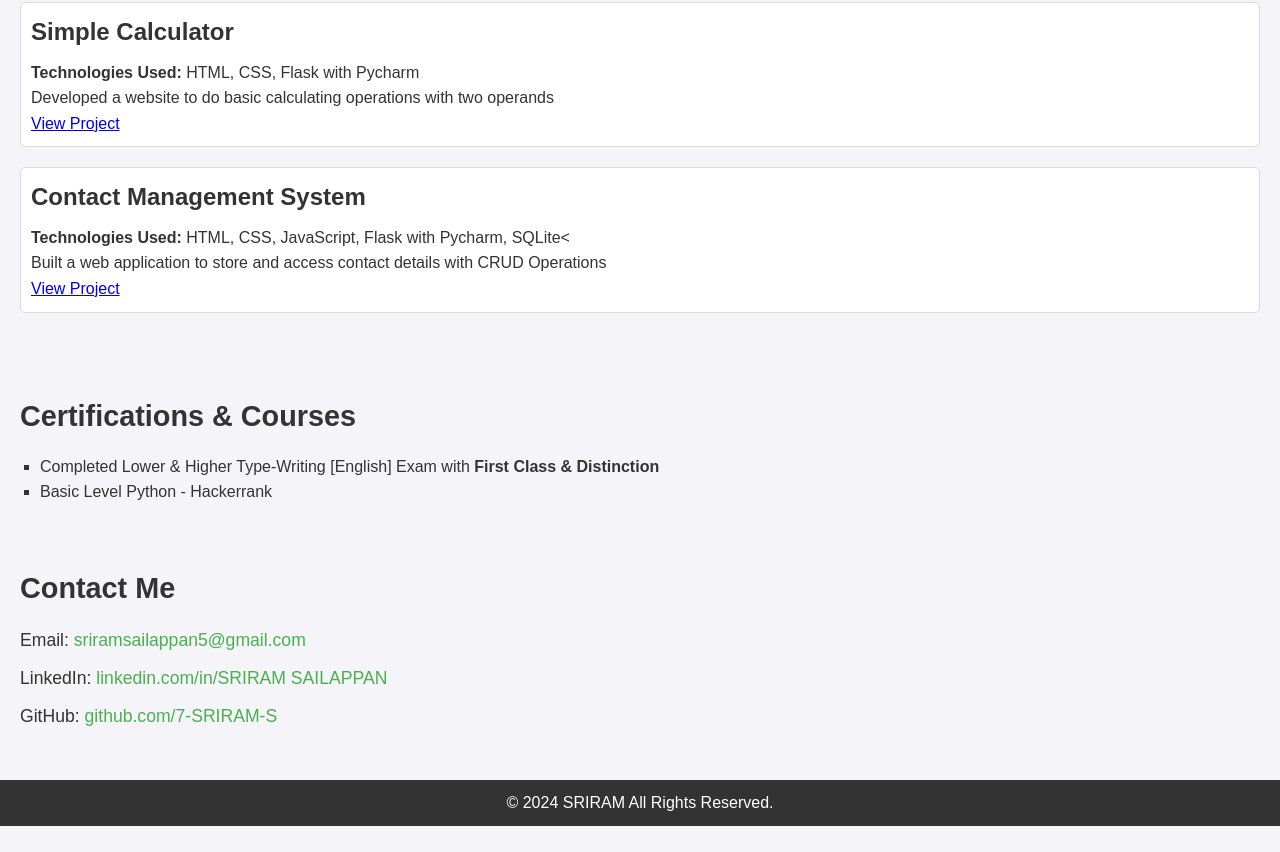
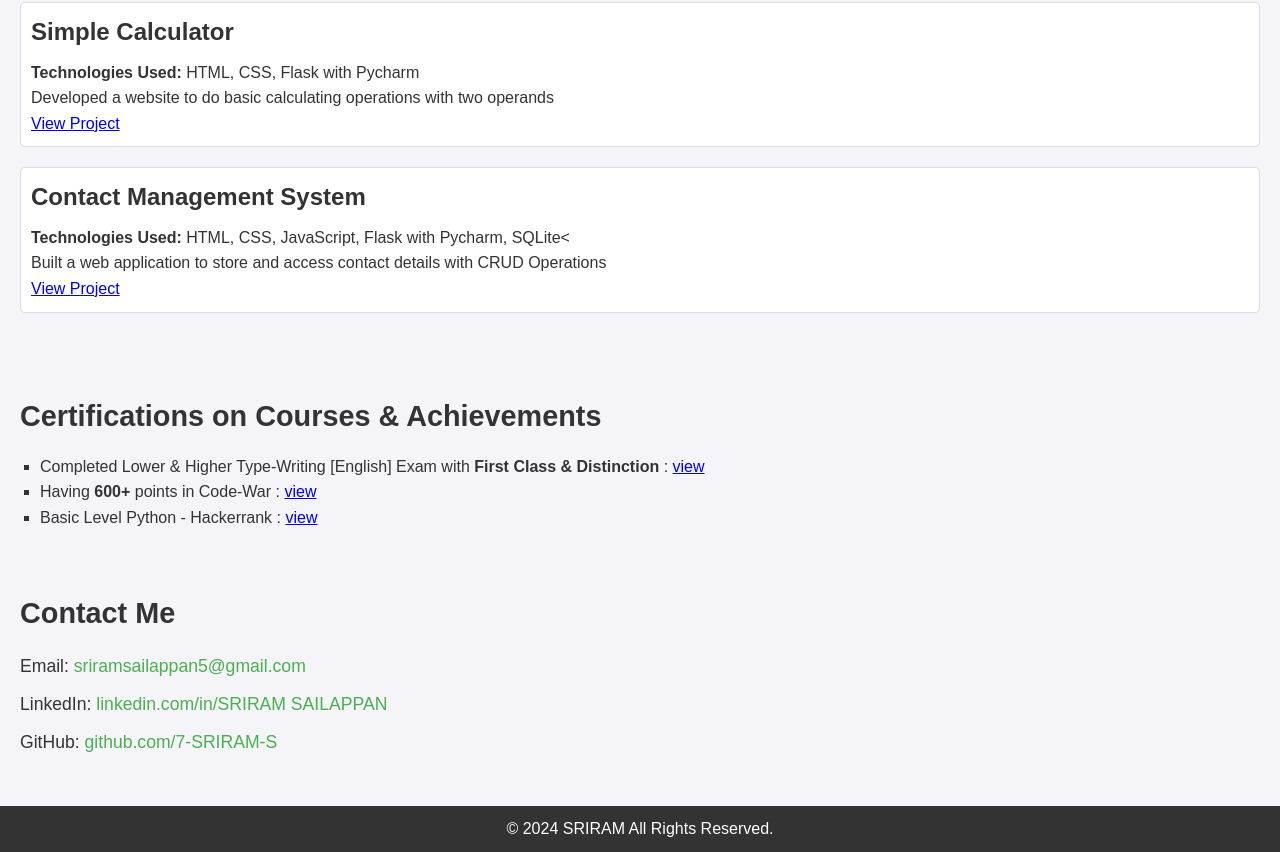
Before and after one commit to 7-SRIRAM-S/My-Portfolio, a plain HTML site: page index.html in a window 1280 px wide. Shown: the part 1108-1960 px from the top of the page. Before the commit the page ends 1934 px from the top, so only its background shows below. Drawn offline with Linux system fonts and the light colour scheme.

Commit message:
Update index.html

```diff
--- a/index.html
+++ b/index.html
@@ -190,10 +190,12 @@ footer {
 
     <!-- Certifications Section -->
     <section id="certifications">
-        <h2>Certifications & Courses</h2>
+        <h2>Certifications on Courses & Achievements</h2>
         <ul>
-            <li>Completed Lower & Higher Type-Writing [English] Exam with <b> First Class & Distinction</b> </li>
-            <li>Basic Level Python - Hackerrank </li>
+            <li>Completed Lower & Higher Type-Writing [English] Exam with <b> First Class & Distinction</b> : <a href="https://www.codewars.com/users/SriramSailappan" target="_blank">view</a> </li>
+	    <li>Having <b>600+</b> points in Code-War : <a href="https://www.codewars.com/users/SriramSailappan" target="_blank">view</a> </li>
+            <li>Basic Level Python - Hackerrank : <a href="https://www.codewars.com/users/SriramSailappan" target="_blank">view</a> </li>
+
         </ul>
     </section>
 
```
